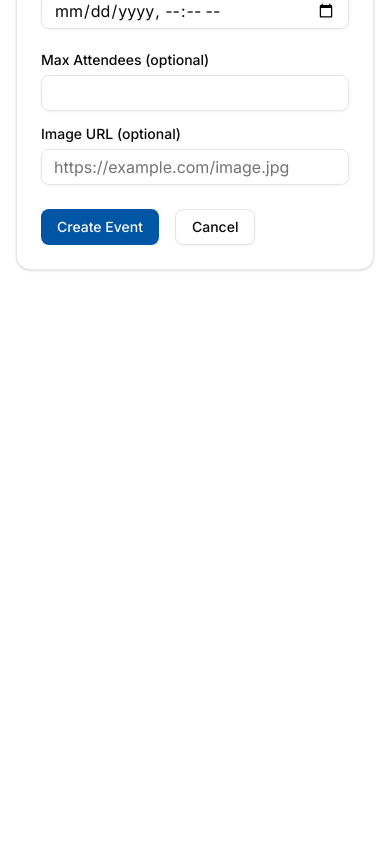
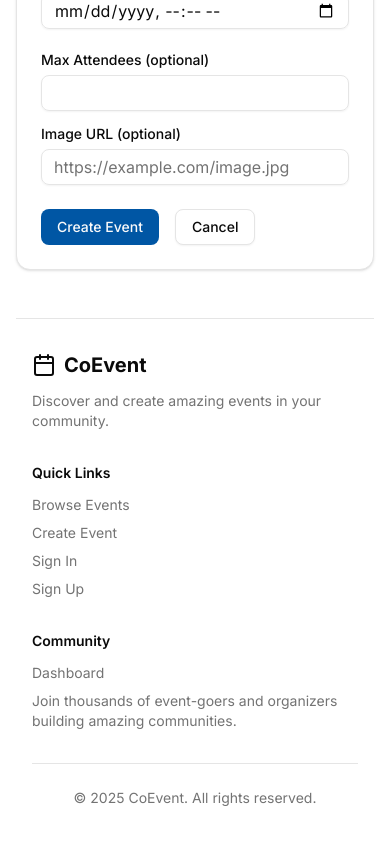
Before and after one commit to sderkach/coevent, a Next.js app: page /events/create in a window 390 px wide. Shown: the part 666-1510 px from the top of the page. Before the commit the page ends 968 px from the top, so only its background shows below. Built offline with nearby package versions, Linux system fonts and the light colour scheme; no server answers.

Commit message:
Add footer to all pages and home navigation to auth pages

```diff
--- a/src/app/auth/login/page.tsx
+++ b/src/app/auth/login/page.tsx
@@ -6,6 +6,7 @@
 import { Input } from "@/components/ui/input"
 import { Label } from "@/components/ui/label"
 import { Card, CardContent, CardDescription, CardHeader, CardTitle } from "@/components/ui/card"
+import { Calendar } from "lucide-react"
 import Link from "next/link"
 import { useRouter } from "next/navigation"
 
@@ -39,8 +40,15 @@
   }
 
   return (
-    <div className="min-h-screen flex items-center justify-center bg-gray-50 py-12 px-4 sm:px-6 lg:px-8">
-      <Card className="w-full max-w-md">
+    <div className="min-h-screen flex flex-col bg-gray-50">
+      <div className="container mx-auto px-4 pt-8 pb-4">
+        <Link href="/" className="inline-flex items-center space-x-2 text-xl font-bold hover:opacity-80 transition-opacity">
+          <Calendar className="h-6 w-6" />
+          <span>CoEvent</span>
+        </Link>
+      </div>
+      <div className="flex-1 flex items-center justify-center py-12 px-4 sm:px-6 lg:px-8">
+        <Card className="w-full max-w-md">
         <CardHeader>
           <CardTitle>Sign in to your account</CardTitle>
           <CardDescription>
@@ -91,7 +99,8 @@
             </Link>
           </div>
         </CardContent>
-      </Card>
+        </Card>
+      </div>
     </div>
   )
 }
--- a/src/app/auth/signup/page.tsx
+++ b/src/app/auth/signup/page.tsx
@@ -6,6 +6,7 @@
 import { Input } from "@/components/ui/input"
 import { Label } from "@/components/ui/label"
 import { Card, CardContent, CardDescription, CardHeader, CardTitle } from "@/components/ui/card"
+import { Calendar } from "lucide-react"
 import Link from "next/link"
 import { useRouter } from "next/navigation"
 
@@ -45,8 +46,15 @@
   }
 
   return (
-    <div className="min-h-screen flex items-center justify-center bg-gray-50 py-12 px-4 sm:px-6 lg:px-8">
-      <Card className="w-full max-w-md">
+    <div className="min-h-screen flex flex-col bg-gray-50">
+      <div className="container mx-auto px-4 pt-8 pb-4">
+        <Link href="/" className="inline-flex items-center space-x-2 text-xl font-bold hover:opacity-80 transition-opacity">
+          <Calendar className="h-6 w-6" />
+          <span>CoEvent</span>
+        </Link>
+      </div>
+      <div className="flex-1 flex items-center justify-center py-12 px-4 sm:px-6 lg:px-8">
+        <Card className="w-full max-w-md">
         <CardHeader>
           <CardTitle>Create your account</CardTitle>
           <CardDescription>
@@ -99,7 +107,8 @@
             </Link>
           </div>
         </CardContent>
-      </Card>
+        </Card>
+      </div>
     </div>
   )
 }
--- a/src/app/dashboard/page.tsx
+++ b/src/app/dashboard/page.tsx
@@ -1,5 +1,6 @@
 import { createClient } from "@/lib/supabase/server"
 import { Header } from "@/components/header"
+import { Footer } from "@/components/footer"
 import { EventCard } from "@/components/event-card"
 import { Button } from "@/components/ui/button"
 import { Card, CardContent, CardDescription } from "@/components/ui/card"
@@ -100,6 +101,7 @@
           </section>
         </div>
       </main>
+      <Footer />
     </>
   )
 }
--- a/src/app/events/[id]/page.tsx
+++ b/src/app/events/[id]/page.tsx
@@ -1,5 +1,6 @@
 import { createClient } from "@/lib/supabase/server"
 import { Header } from "@/components/header"
+import { Footer } from "@/components/footer"
 import { Button } from "@/components/ui/button"
 import { Badge } from "@/components/ui/badge"
 import { Card, CardContent } from "@/components/ui/card"
@@ -193,6 +194,7 @@
           </div>
         </div>
       </main>
+      <Footer />
     </>
   )
 }
--- a/src/app/events/create/page.tsx
+++ b/src/app/events/create/page.tsx
@@ -2,6 +2,7 @@
 
 import { useState } from "react"
 import { createClient } from "@/lib/supabase/client"
+import { Footer } from "@/components/footer"
 import { Button } from "@/components/ui/button"
 import { Input } from "@/components/ui/input"
 import { Label } from "@/components/ui/label"
@@ -197,6 +198,7 @@
         </CardContent>
       </Card>
       </div>
+      <Footer />
     </div>
   )
 }
--- a/src/app/page.tsx
+++ b/src/app/page.tsx
@@ -1,5 +1,6 @@
 import { createClient } from "@/lib/supabase/server"
 import { Header } from "@/components/header"
+import { Footer } from "@/components/footer"
 import { EventCard } from "@/components/event-card"
 import { Input } from "@/components/ui/input"
 import { Button } from "@/components/ui/button"
@@ -116,6 +117,7 @@
                   )}
         </section>
       </main>
+      <Footer />
     </>
   )
 }
--- /dev/null
+++ b/src/components/footer.tsx
@@ -0,0 +1,62 @@
+import { Calendar } from "lucide-react"
+import Link from "next/link"
+
+export function Footer() {
+  const currentYear = new Date().getFullYear()
+
+  return (
+    <footer className="border-t mt-12">
+      <div className="container mx-auto px-4 py-8 max-w-7xl">
+        <div className="grid grid-cols-1 md:grid-cols-3 gap-8">
+          {/* Brand Section */}
+          <div className="space-y-3">
+            <Link href="/" className="flex items-center space-x-2 w-fit">
+              <Calendar className="h-6 w-6" />
+              <span className="text-xl font-bold">CoEvent</span>
+            </Link>
+            <p className="text-sm text-muted-foreground max-w-xs">
+              Discover and create amazing events in your community.
+            </p>
+          </div>
+
+          {/* Quick Links */}
+          <div className="space-y-3">
+            <h3 className="text-sm font-semibold">Quick Links</h3>
+            <nav className="flex flex-col space-y-2">
+              <Link href="/" className="text-sm text-muted-foreground hover:text-foreground transition-colors w-fit">
+                Browse Events
+              </Link>
+              <Link href="/events/create" className="text-sm text-muted-foreground hover:text-foreground transition-colors w-fit">
+                Create Event
+              </Link>
+              <Link href="/auth/login" className="text-sm text-muted-foreground hover:text-foreground transition-colors w-fit">
+                Sign In
+              </Link>
+              <Link href="/auth/signup" className="text-sm text-muted-foreground hover:text-foreground transition-colors w-fit">
+                Sign Up
+              </Link>
+            </nav>
+          </div>
+
+          {/* Additional Info */}
+          <div className="space-y-3">
+            <h3 className="text-sm font-semibold">Community</h3>
+            <nav className="flex flex-col space-y-2">
+              <Link href="/dashboard" className="text-sm text-muted-foreground hover:text-foreground transition-colors w-fit">
+                Dashboard
+              </Link>
+              <p className="text-sm text-muted-foreground">
+                Join thousands of event-goers and organizers building amazing communities.
+              </p>
+            </nav>
+          </div>
+        </div>
+
+        {/* Copyright */}
+        <div className="mt-8 pt-6 border-t text-center text-sm text-muted-foreground">
+          <p>&copy; {currentYear} CoEvent. All rights reserved.</p>
+        </div>
+      </div>
+    </footer>
+  )
+}
```
